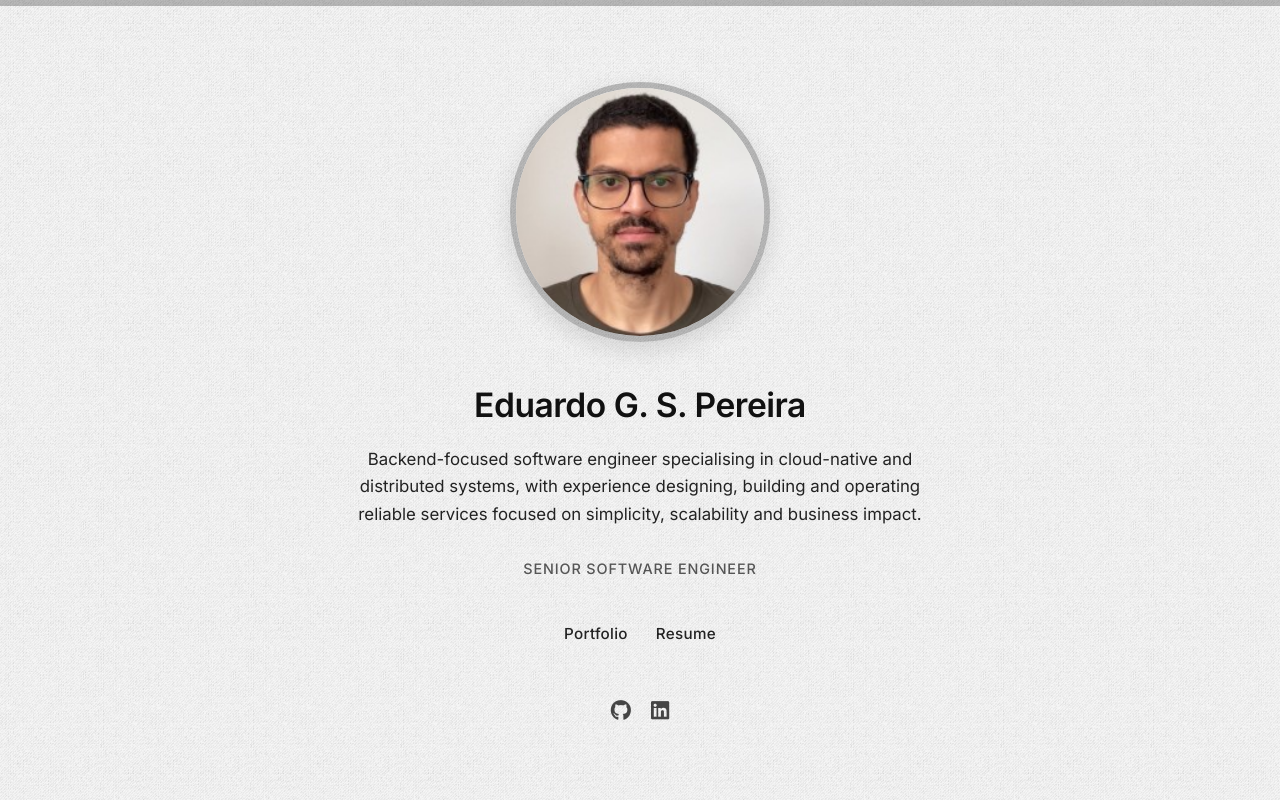
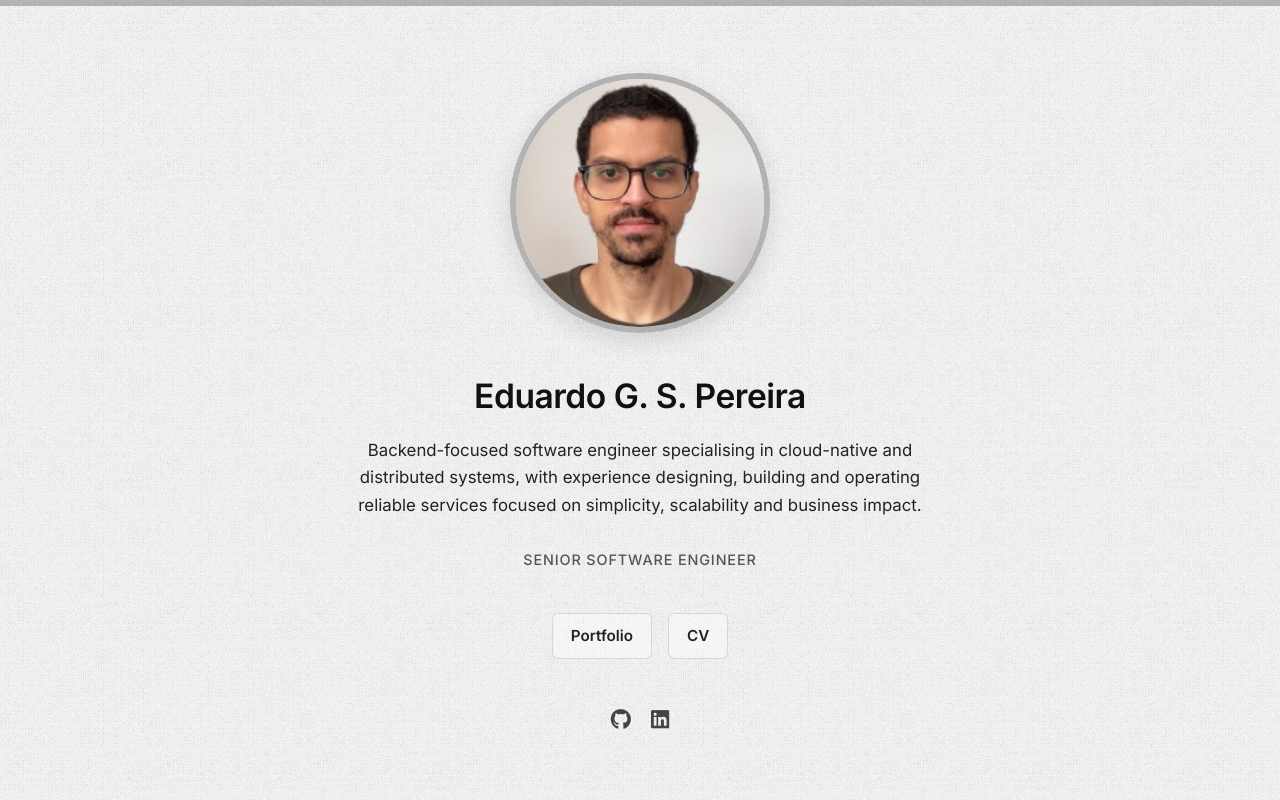
Before and after one commit to eduardogspereira/eduardogspereira.github.io, a plain HTML site: page index.html in a window 1280 px wide. Drawn offline with Linux system fonts and the light colour scheme.

Commit message:
chore: adjust socials icons and links

```diff
--- a/index.html
+++ b/index.html
@@ -25,8 +25,8 @@
       <p class="title">Senior Software Engineer</p>
 
       <div class="links">
-        <a href="https://yourportfolio.example.com" target="_blank" class="link">Portfolio</a>
-        <a href="resume.pdf" target="_blank" class="link">Resume</a>
+        <a href="https://yourportfolio.example.com" target="_blank" class="btn-soft">Portfolio</a>
+        <a href="resume.pdf" target="_blank" class="btn-soft">CV</a>
       </div>
 
     </section>
--- a/style.css
+++ b/style.css
@@ -76,37 +76,32 @@ h1 {
 .links {
     display: flex;
     justify-content: center;
-    gap: 28px;
+    gap: 16px;
     margin-bottom: 48px;
-    font-size: 1rem;
-    font-weight: 600;
 }
 
-.link {
-    position: relative;
+.btn-soft {
     text-decoration: none;
     font-size: 0.95rem;
-    font-weight: 500;
+    font-weight: 600;
     color: #222;
-    letter-spacing: 0.02em;
-    padding-bottom: 4px;
+
+    padding: 10px 18px;
+    border-radius: 6px;
+
+    background: rgba(255, 255, 255, 0.4);
+    border: 1px solid rgba(0, 0, 0, 0.12);
+
+    transition:
+            background-color 0.2s ease,
+            border-color 0.2s ease,
+            transform 0.15s ease;
 }
 
-.link::after {
-    content: "";
-    position: absolute;
-    left: 0;
-    bottom: 0;
-    width: 100%;
-    height: 1px;
-    background: rgba(0, 0, 0, 0.35);
-    transform: scaleX(0);
-    transform-origin: left;
-    transition: transform 0.2s ease;
-}
-
-.link:hover::after {
-    transform: scaleX(1);
+.btn-soft:hover {
+    background: rgba(255, 255, 255, 0.9);
+    border-color: rgba(0, 0, 0, 0.25);
+    transform: translateY(-1px);
 }
 
 /* Social links */
```
